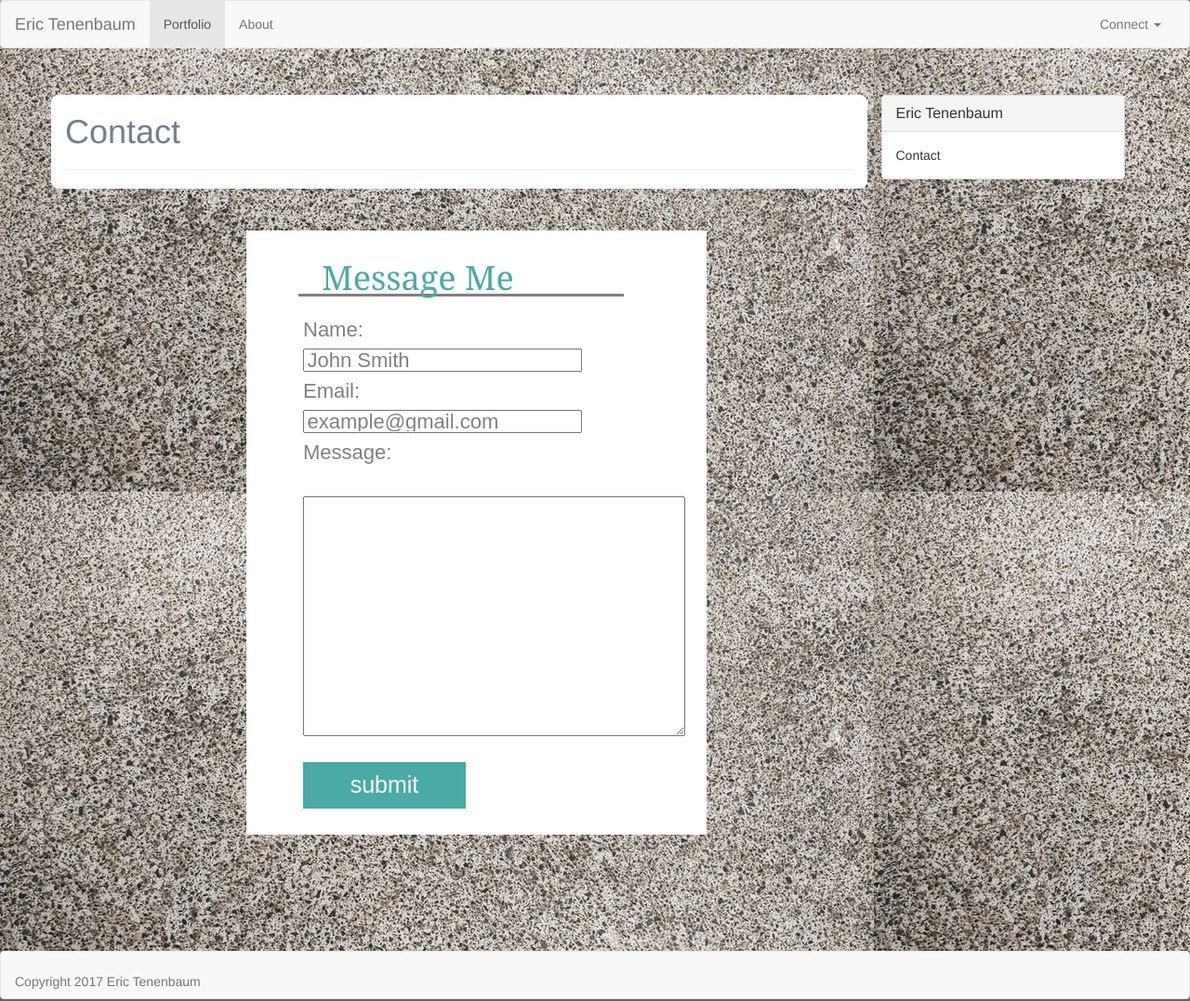
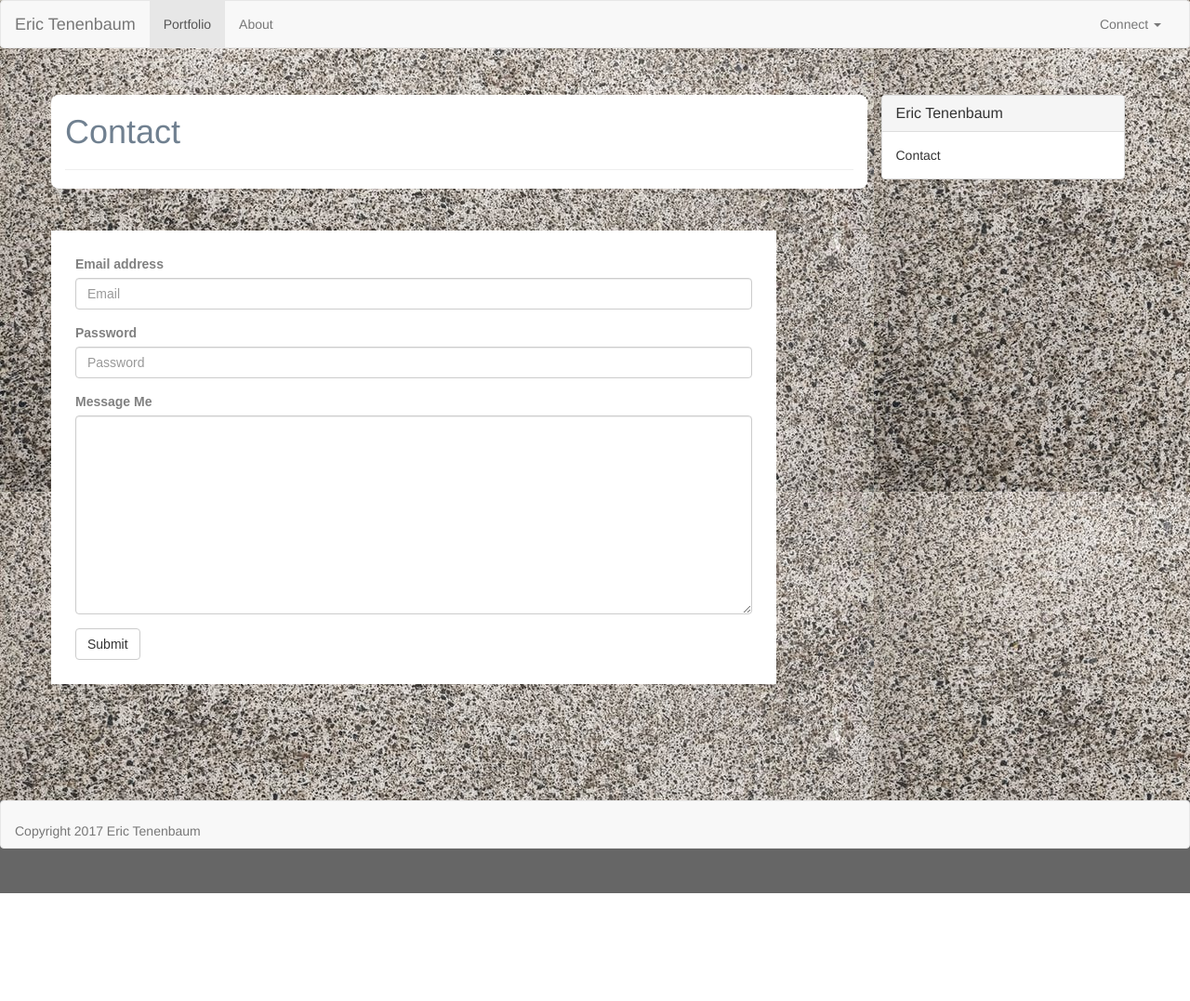
Before and after one commit to erictenenbaum/Bootstrap-Portfolio, a plain HTML site: page contact.html in a window 1280 px wide. Shown: the whole page at 93% size. After the commit the page ends 961 px from the top, so only its background shows below. Drawn offline with nearby package versions, Linux system fonts and the light colour scheme.

Commit message:
added textarea to contact page

```diff
--- a/assets/css/style.css
+++ b/assets/css/style.css
@@ -80,13 +80,16 @@ p {
 
 
 .contactForm {
-	float: left;
+	/*float: left;*/
 	border: 1px solid #ffffff;
-	display: inline-block;
-	width: 495px;
-	height: 650px;
+	/*display: inline-block;*/
+	/*width: 495px;*/
+	/*height: 650px;*/
 	/*margin: 50px 0 100px 50px;*/
 	background-color: #ffffff;
+	padding: 25px;
+	font-family: 'Arial', 'Helvetica Neue', Helvetica, sans-serif;
+	color: grey;
 }
 
 .contactFormInput {
--- a/contact.html
+++ b/contact.html
@@ -87,7 +87,9 @@
         </div>
       </div>
     </div>
-  <div class="row">
+
+
+  <!-- <div class="row">
     <div class="col-md-2"></div>
     <div class="col-md-8">
       <section class="contactForm">
@@ -107,6 +109,37 @@
     </div>
     <div class="col-md-2"></div>
   </div>
+</div> -->
+<div class="row">
+  <div class="col-md-8 contactForm">
+<form>
+  <div class="form-group">
+    <label for="exampleInputEmail1">Email address</label>
+    <input type="email" class="form-control" id="exampleInputEmail1" placeholder="Email">
+  </div>
+  <div class="form-group">
+    <label for="exampleInputPassword1">Password</label>
+    <input type="password" class="form-control" id="exampleInputPassword1" placeholder="Password">
+  </div>
+   <div class="form-group">
+    <label for="exampleInputPassword1">Message Me</label>
+    <textarea class="form-control" rows="10"></textarea>
+    <!-- <input type="password" class="form-control" id="exampleInputPassword1" placeholder="Password"> -->
+  </div>
+  <!-- <div class="form-group">
+    <label for="exampleInputFile">File input</label>
+    <input type="file" id="exampleInputFile">
+    <p class="help-block">Example block-level help text here.</p>
+  </div>
+  <div class="checkbox">
+    <label>
+      <input type="checkbox"> Check me out
+    </label>
+  </div> -->
+  <button type="submit" class="btn btn-default">Submit</button>
+</form>
+</div>
+</div>
 </div>
 
 <footer class="footerClass">
@@ -114,7 +147,7 @@
     <div class="container-fluid">
       <div class="navbar-header">
         <a class="navbar-brand" href="index.html">
-                <h5 class="copyright">Copyright 2017 Eric Tenenbaum</h3>
+          <h5 class="copyright">Copyright 2017 Eric Tenenbaum</h5>
             <!-- <img  class="img-responsive" alt="Brand" src="assets/images/github_square.png"> -->
           </a>
         </div>
```
Also changed, not shown: index.html (+1 -1 lines). Lines whose indentation alone changed are shown as unchanged.
